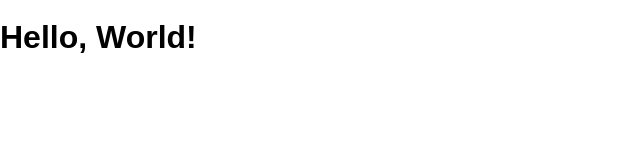
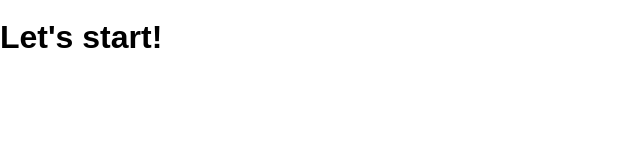
Before and after one commit to vickiticki/octodex, a website: page public/index.html in a window 1280 px wide. Shown: the whole page, without its empty margins (0-640 px from the left). Drawn offline with Linux system fonts and the light colour scheme.

Commit message:
initial push

```diff
--- a/public/index.html
+++ b/public/index.html
@@ -8,6 +8,6 @@
     <link rel="stylesheet" href="/screen.css" />
   </head>
   <body>
-    <h1 class="hello-world">Hello, World!</h1>
+    <h1 class="hello-world">Let's start!</h1>
   </body>
 </html>
```
